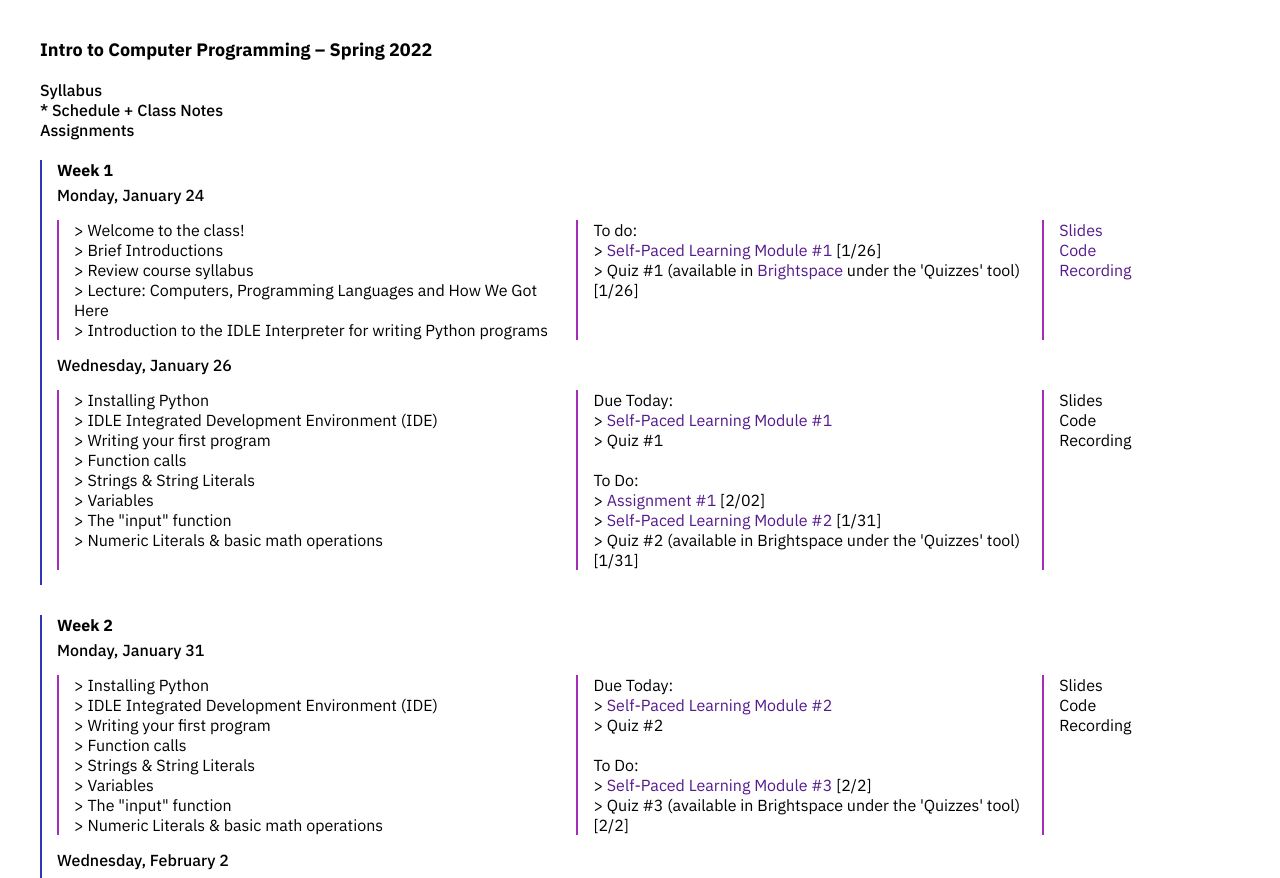
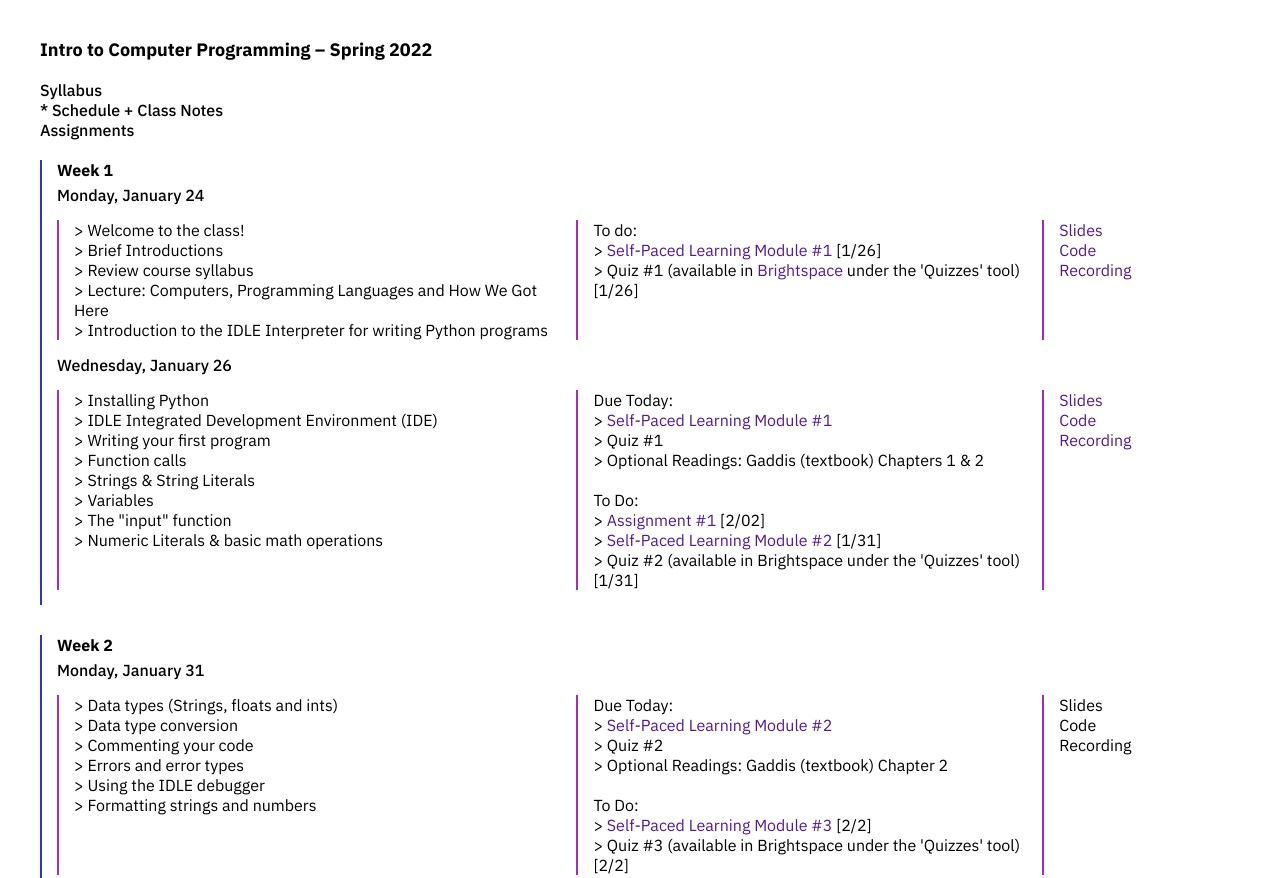
Before and after one commit to emilydidthis/CSCI-UA.0002-009, a plain HTML site: page schedule.html in a window 1280 px wide. Shown: the top 878 px of the page. Drawn offline with Linux system fonts and the light colour scheme.

Commit message:
class 2 updates

```diff
--- a/schedule.html
+++ b/schedule.html
@@ -77,6 +77,7 @@
                     <ul>
                         <li><a href="https://cs.nyu.edu/elearning/CSCI_UA_0002/module01.php">Self-Paced Learning Module #1 </a></li>
                         <li>Quiz #1 </li>
+                        <li>Optional Readings: Gaddis (textbook) Chapters 1 & 2 </li>
                     </ul>
                     <br>
                     <p>To Do: </p>
@@ -89,9 +90,9 @@
                 </div>
                 <div class="notes">
                     <h4>Materials</h4>
-                    <p>Slides</p>
-                    <p>Code</p>
-                    <p>Recording</p>
+                    <p><a href="https://drive.google.com/drive/u/0/folders/1RJ8-lR-bVA_wfaYl-j_C9L-bOgHL4hSS">Slides</a></p>
+                    <p><a href="/code/code_012622.zip" download>Code</a></p>
+                    <p><a href="https://nyu.zoom.us/rec/share/80DgTfc9meBASi5br0KB-EhtTA26mKaveXa0i2xPs6Cp7LaZi6YGoYjX3j5TMW4a.JaIL499wcVOHXrRP?startTime=1643223596000">Recording</a></p>
                 </div>
             </div>
 
@@ -104,14 +105,12 @@
             <div class="week-content">
             <div class="topics">
                 <ul>
-                    <li>Installing Python</li>
-                    <li>IDLE Integrated Development Environment (IDE)</li>
-                    <li>Writing your first program</li>
-                    <li>Function calls</li>
-                    <li>Strings & String Literals</li>
-                    <li>Variables</li>
-                    <li>The "input" function</li>
-                    <li>Numeric Literals & basic math operations</li>
+                    <li>Data types (Strings, floats and ints)</li>
+                    <li>Data type conversion</li>
+                    <li>Commenting your code</li>
+                    <li>Errors and error types</li>
+                    <li>Using the IDLE debugger</li>
+                    <li>Formatting strings and numbers</li>
 
                 </ul>
             </div>
@@ -121,6 +120,7 @@
                 <ul>
                     <li><a href="https://cs.nyu.edu/elearning/CSCI_UA_0002/module02.php">Self-Paced Learning Module #2 </a></li>
                     <li>Quiz #2 </li>
+                    <li>Optional Readings: Gaddis (textbook) Chapter 2</li>
                 </ul>
                 <br>
                 <p>To Do:</p>
```
Also changed, not shown: 1 other file.
